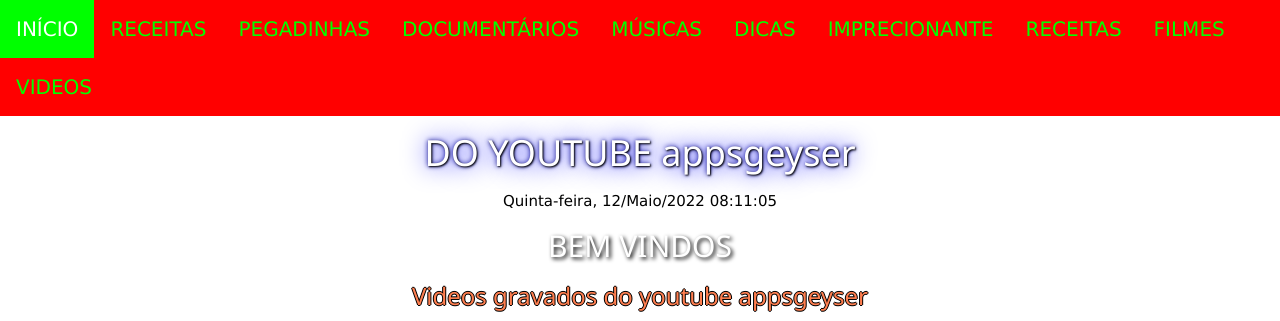
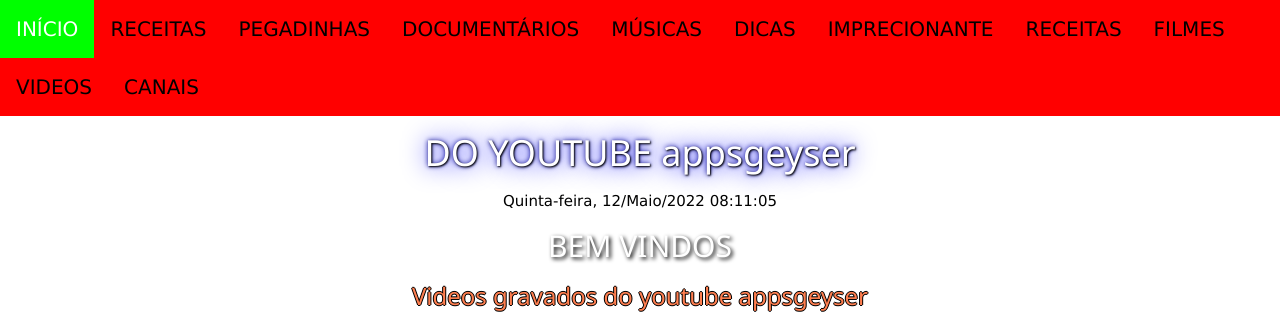
Before and after one commit to santos246/DO-YOUTUBE-appsgeyser-e-outros, a plain HTML site: page index.html in a window 1280 px wide. Shown: the top 321 px of the page. Drawn offline with nearby package versions, Linux system fonts and the light colour scheme.

Commit message:
Update index.html

```diff
--- a/index.html
+++ b/index.html
@@ -34,7 +34,7 @@ body {
 .topnav a {
   float: left;
   display: block;
-  color: #00FF00;
+  color: #000000;
   text-align: center;
   padding: 14px 16px;
   text-decoration: none;
@@ -86,6 +86,7 @@ body {
   <a href="RECEITAS/1 - Copia.html">RECEITAS</a>
   <a href="FILMES/1 - Copia.html">FILMES</a>
   <a href="VIDEOS/1 - Copia.html">VIDEOS</a>
+  <a href="CANAIS/1 - Copia.html">CANAIS</a>
 
 <a href="javascript:void(0);" class="icon" onclick="myFunction()"><i class="fa fa-bars"></i></a>
 </div>
```
